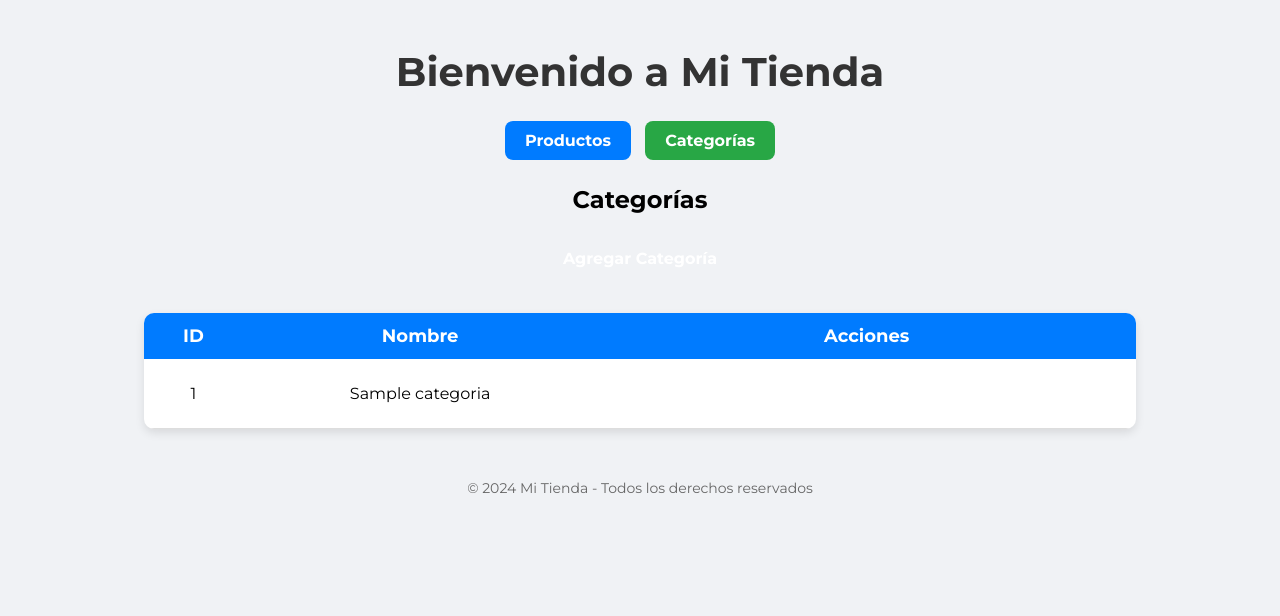
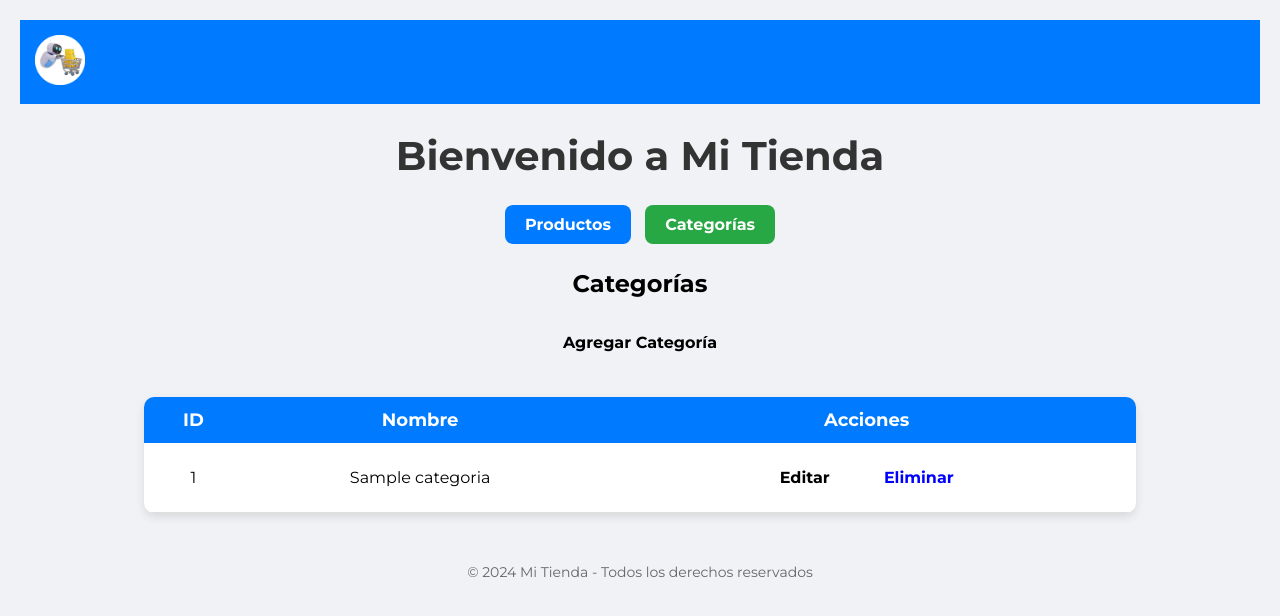
Before and after one commit to Chrislight879/postgresprueba, a Flask app: page /categorias in a window 1280 px wide. Shown: the top 616 px of the page. Run offline with Flask 3, Linux system fonts and the light colour scheme; tables that the repository leaves empty hold one stand-in row (values such as "Sample post").

Commit message:
Diseño inicial

```diff
--- a/static/stylesheet.css
+++ b/static/stylesheet.css
@@ -1,3 +1,53 @@
+
+/* Navbar */
+/* Navbar */
+.navbar {
+    background-color: #007bff;
+    color: white;
+    padding: 15px;
+    display: flex;
+    align-items: center;
+    justify-content: space-between;
+}
+
+/* Logo alineado a la izquierda */
+.navbar-logo img {
+    height: 40px;
+    width: auto;
+}
+
+/* Contenedor de enlaces alineado a la derecha */
+.navbar-links {
+    display: flex;
+    gap: 15px;
+}
+
+.navbar-links a {
+    color: white;
+    text-decoration: none;
+    font-weight: bold;
+}
+
+.navbar-links a:hover {
+    text-decoration: underline;
+}
+
+
+.navbar-content {
+    display: flex;
+    justify-content: space-between;
+    align-items: center;
+}
+
+.navbar-title {
+    font-size: 20px;
+    font-weight: bold;
+}
+
+.navbar-logo {
+    height: 50px;
+    width: auto;
+}
 
 body {
     font-family: 'Montserrat', sans-serif;
--- a/templates/base.html
+++ b/templates/base.html
@@ -11,6 +11,13 @@
     <link rel="stylesheet" href="{{ url_for('static', filename='stylesheet.css') }}">
 </head>
 <body>
+
+    <nav class="navbar">
+        <a href="{{ url_for('index') }}">
+            <img src="{{ url_for('static', filename='img/logoTiendona.png') }}" alt="Logo" class="navbar-logo">
+        </a>
+    </nav>
+
     <header>
         <h1>Bienvenido a Mi Tienda</h1>
     </header>
--- a/templates/categoria/index.html
+++ b/templates/categoria/index.html
@@ -1,7 +1,8 @@
 {% extends "base.html" %}
 {% block content %}
+
 <h2>Categorías</h2>
-<a href="{{ url_for('agregar_categoria') }}" class="btn btn-primary">Agregar Categoría</a>
+<a href="{{ url_for('agregar_categoria') }}" class="btn btn-primary" style="color: black;">Agregar Categoría</a>
 <div class="table-container">
 <table>
     <thead>
@@ -17,8 +18,8 @@
             <td>{{ categoria.id }}</td>
             <td>{{ categoria.nombre }}</td>
             <td>
-                <a href="{{ url_for('editar_categoria', id=categoria.id) }}" class="btn btn-warning">Editar</a>
-                <a href="{{ url_for('eliminar_categoria', id=categoria.id) }}" class="btn btn-danger">Eliminar</a>
+                <a href="{{ url_for('editar_categoria', id=categoria.id) }}" class="btn btn-warning" style="color: black;">Editar</a>
+                <a href="{{ url_for('eliminar_categoria', id=categoria.id) }}" class="btn btn-danger" style="color: blue;">Eliminar</a>
             </td>
         </tr>
         {% endfor %}
```
Also changed, not shown: templates/producto/index.html (+12 -3 lines), static/img/logoTiendona.png (added).
